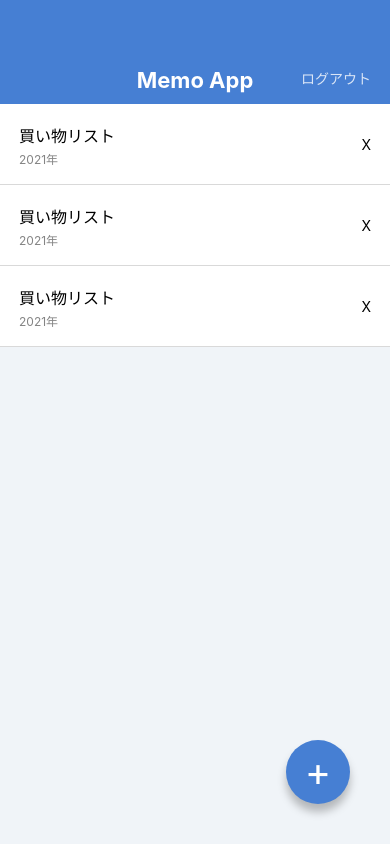
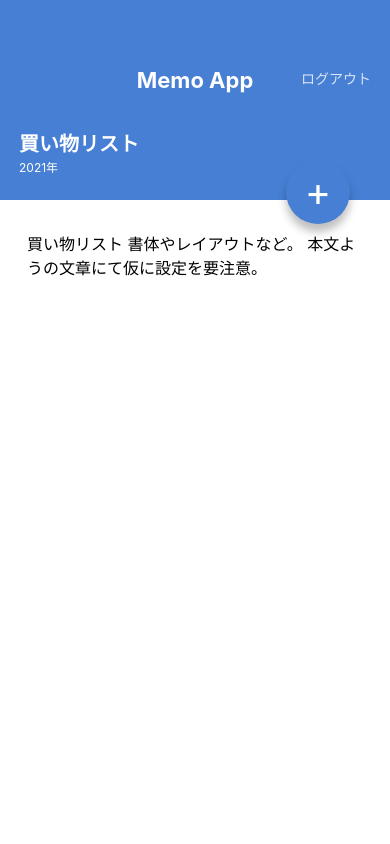
Before and after one commit to ramusini/MemoApp2, a React Native app: screen / in a window 390 px wide. Built offline with nearby package versions, Linux system fonts and the light colour scheme.

Commit message:
Create MemoDetailScreen

```diff
--- a/App.jsx
+++ b/App.jsx
@@ -1,23 +1,10 @@
 import React from 'react';
-import { StyleSheet, View } from 'react-native';
 
-import AppBar from './src/components/AppBar';
-import MemoList from './src/components/MemoList';
-import CircleButton from './src/components/CircleButton';
+import MemoListScreen from './src/screens/MemoListScreen';
+import MemoDetaliScreen from './src/screens/MemoDetailScreen';
 
 export default function App() {
   return (
-    <View style={styles.container}>
-      <AppBar />
-      <MemoList />
-      <CircleButton>+</CircleButton>
-    </View>
+    <MemoDetaliScreen />
   );
 }
-
-const styles = StyleSheet.create({
-  container: {
-    flex: 1,
-    backgroundColor: '#F0F4F8',
-  },
-});
--- a/src/components/CircleButton.jsx
+++ b/src/components/CircleButton.jsx
@@ -1,11 +1,11 @@
-import { string } from 'prop-types';
+import { string, shape } from 'prop-types';
 import React from 'react';
 import { StyleSheet, Text, View } from 'react-native';
 
 export default function CircleButton(props) {
-  const { children } = props;
+  const { children, style } = props;
   return (
-    <View style={styles.cercleButton}>
+    <View style={[styles.cercleButton, style]}>
       <Text style={styles.cercleButtonLabel}>{children}</Text>
     </View>
   );
@@ -13,6 +13,11 @@
 
 CircleButton.propTypes = {
   children: string.isRequired,
+  style: shape(),
+};
+
+CircleButton.defaultProps = {
+  style: null,
 };
 
 const styles = StyleSheet.create({
--- /dev/null
+++ b/src/screens/MemoDetailScreen.jsx
@@ -0,0 +1,62 @@
+import React from 'react';
+import {
+  View, Text, StyleSheet, ScrollView,
+} from 'react-native';
+
+import AppBar from '../components/AppBar';
+import CircleButton from '../components/CircleButton';
+
+export default function MemoDetaliScreen() {
+  return (
+    <View style={styles.constainer}>
+      <AppBar />
+      <View style={styles.memoHeader}>
+        <Text style={styles.memoTitle}>買い物リスト</Text>
+        <Text style={styles.memoDate}>2021年</Text>
+      </View>
+      <View>
+        <ScrollView style={styles.memoBody}>
+          <Text style={styles.memoText}>
+            買い物リスト
+            書体やレイアウトなど。
+            本文ようの文章にて仮に設定を要注意。
+          </Text>
+        </ScrollView>
+      </View>
+      <CircleButton style={{ top: 160, bottom: 'auto' }}>+</CircleButton>
+    </View>
+  );
+}
+
+const styles = StyleSheet.create({
+  constainer: {
+    flex: 1,
+    backgroundColor: '#ffffff',
+  },
+  memoHeader: {
+    backgroundColor: '#467FD3',
+    height: 96,
+    justifyContent: 'center',
+    paddingVertical: 24,
+    paddingHorizontal: 19,
+  },
+  memoTitle: {
+    color: '#ffffff',
+    fontSize: 20,
+    lineHeight: 32,
+    fontWeight: 'bold',
+  },
+  memoDate: {
+    color: '#ffffff',
+    lineHeight: 16,
+    fontSize: 12,
+  },
+  memoBody: {
+    paddingVertical: 32,
+    paddingHorizontal: 27,
+  },
+  memoText: {
+    lineHeight: 24,
+    fontSize: 16,
+  },
+});
--- /dev/null
+++ b/src/screens/MemoListScreen.jsx
@@ -0,0 +1,23 @@
+import React from 'react';
+import { View, StyleSheet } from 'react-native';
+
+import AppBar from '../components/AppBar';
+import MemoList from '../components/MemoList';
+import CircleButton from '../components/CircleButton';
+
+export default function MemoListScreen() {
+  return (
+    <View style={styles.container}>
+      <AppBar />
+      <MemoList />
+      <CircleButton>+</CircleButton>
+    </View>
+  );
+}
+
+const styles = StyleSheet.create({
+  container: {
+    flex: 1,
+    backgroundColor: '#F0F4F8',
+  },
+});
```
